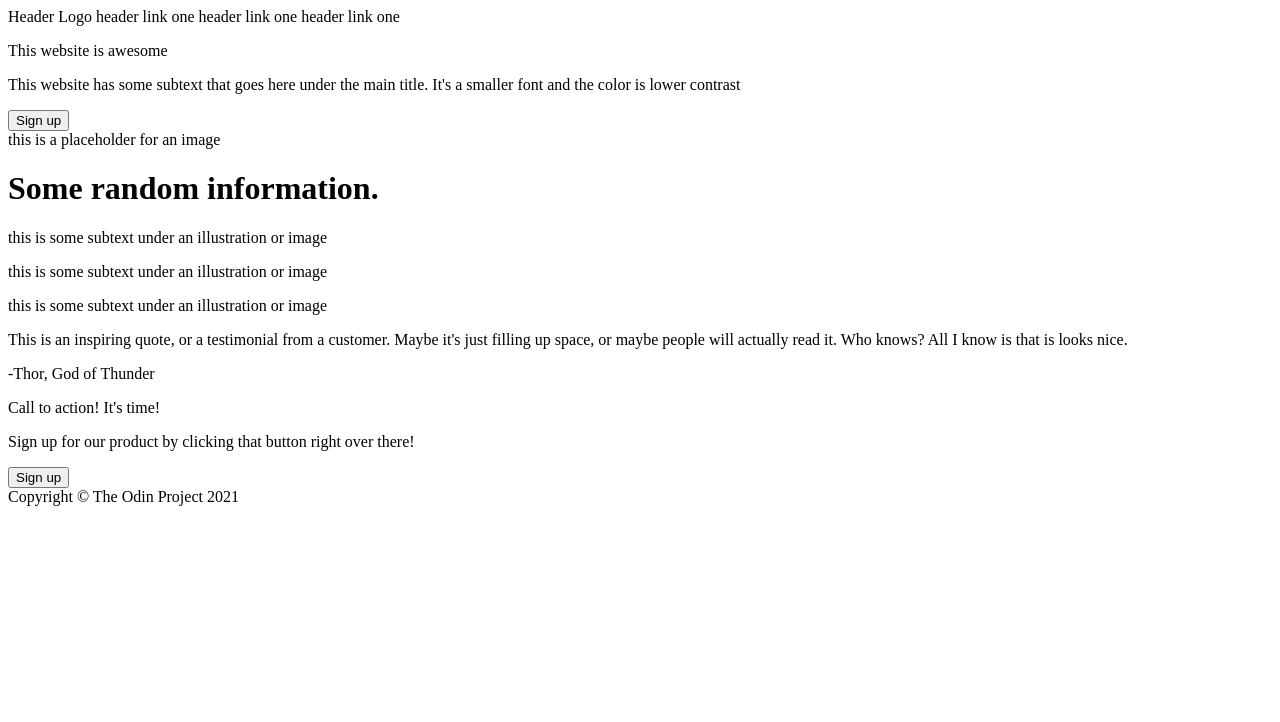
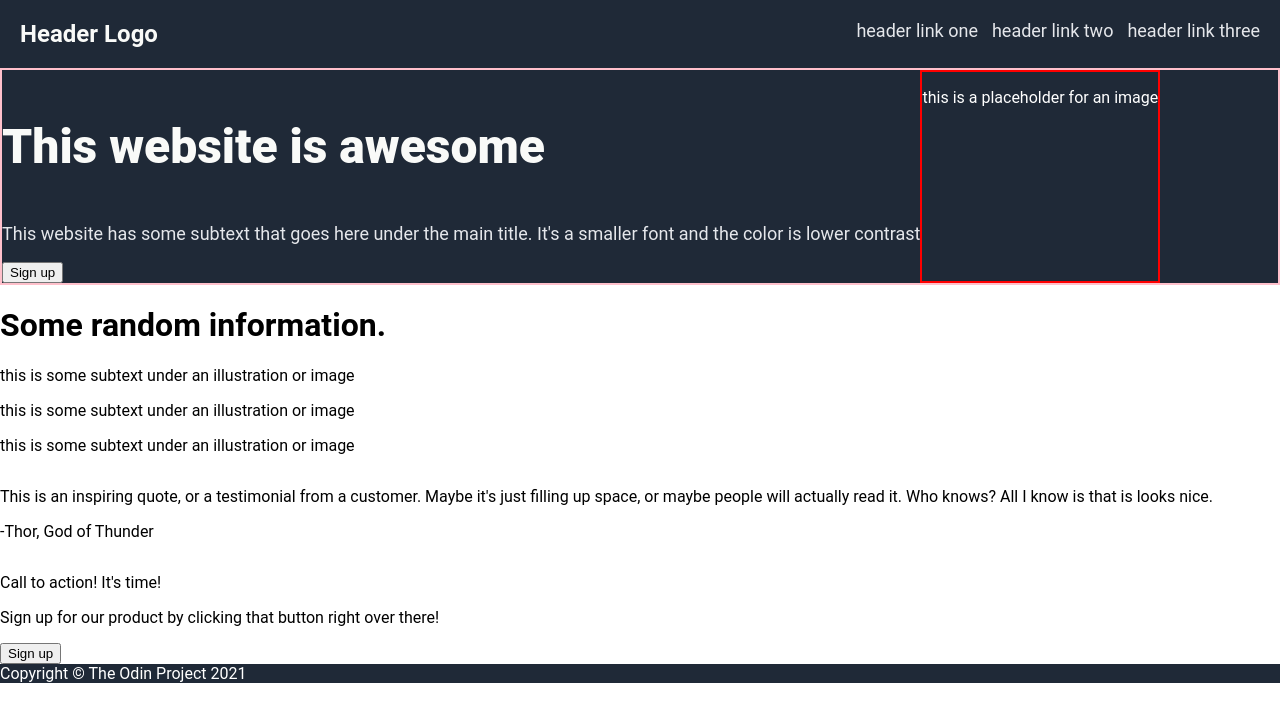
Before and after one commit to jmara09/odin-landing-page, a plain HTML site: page index.html in a window 1280 px wide. Drawn offline with Linux system fonts and the light colour scheme.

Commit message:
feat: add style to index.html

```diff
--- a/index.html
+++ b/index.html
@@ -3,26 +3,29 @@
   <head>
     <meta charset="UTF-8" />
     <meta name="viewport" content="width=device-width, initial-scale=1.0" />
+    <link rel="stylesheet" href="styles.css" />
     <title>Landing Page</title>
   </head>
   <body>
     <div class="header">
       <nav class="top">
         <span>Header Logo</span>
-        <a>header link one</a>
-        <a>header link one</a>
-        <a>header link one</a>
+        <div class="links">
+          <a href="#">header link one</a>
+          <a href="#">header link two</a>
+          <a href="#">header link three</a>
+        </div>
       </nav>
       <div class="hero">
         <div class="herotext">
-          <p>This website is awesome</p>
-          <p>
+          <p class="heroheader">This website is awesome</p>
+          <p class="para">
             This website has some subtext that goes here under the main title.
             It's a smaller font and the color is lower contrast
           </p>
           <button>Sign up</button>
         </div>
-        <div class="placeholder">this is a placeholder for an image</div>
+        <div class="placeholder"><p>this is a placeholder for an image</p></div>
       </div>
     </div>
 
--- /dev/null
+++ b/styles.css
@@ -0,0 +1,57 @@
+body {
+  margin: 0;
+  padding: 0;
+  box-sizing: border-box;
+  display: flex;
+  height: 100vh;
+  flex-direction: column;
+  font-family: Roboto, sans-serif;
+}
+
+.header,
+.footer {
+  background-color: #1f2937;
+  color: white;
+}
+
+a {
+  color: white;
+  text-decoration: none;
+  font-size: 18px;
+  color: #e5e7eb;
+  margin-left: 10px;
+}
+
+.top {
+  display: flex;
+  justify-content: space-between;
+  padding: 20px;
+}
+span {
+  font-size: 24px;
+  color: #f9faf8;
+  font-weight: bold;
+}
+
+.hero {
+  display: flex;
+  border: 2px solid pink;
+  justify-content: ;
+}
+
+.heroheader {
+  font-size: 48px;
+  font-weight: 800;
+  color: #f9faf8;
+}
+
+.hero .para {
+  font-size: 18px;
+  color: #e5e7eb;
+}
+
+.placeholder {
+  border: 2px solid red;
+  align-items: center;
+  justify-content: center;
+}
```
